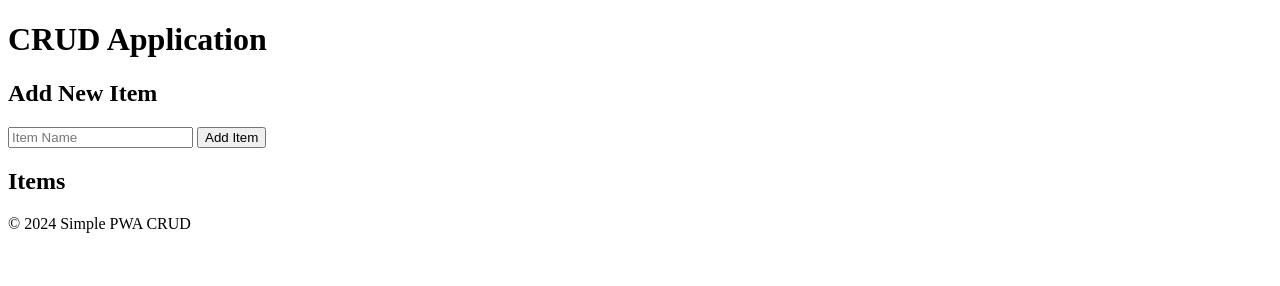
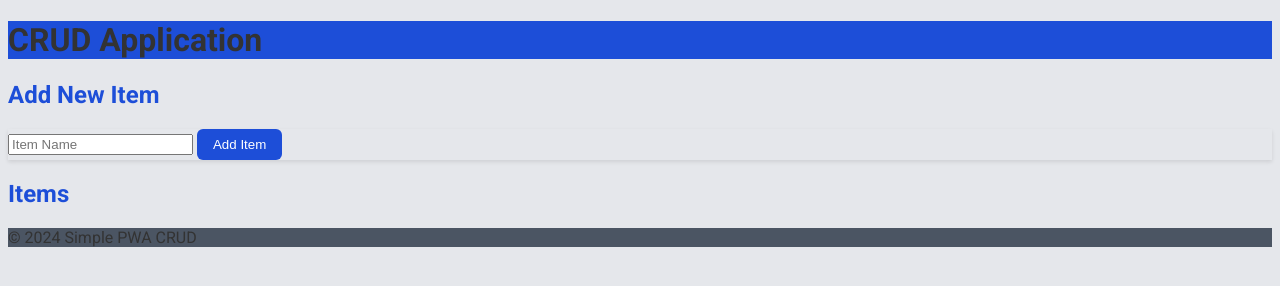
Before and after one commit to TaironeAlbuquerque/teste2, a plain HTML site: page index.html in a window 1280 px wide. Drawn offline with Linux system fonts and the light colour scheme; no server answers.

Commit message:
Update index.html

```diff
--- a/index.html
+++ b/index.html
@@ -5,7 +5,7 @@
     <meta charset="UTF-8">
     <meta name="viewport" content="width=device-width, initial-scale=1.0">
     <title>Simple PWA CRUD</title>
-    <link rel="stylesheet" href="css/style.css">
+    <link rel="stylesheet" href="css/styles.css">
     <link rel="manifest" href="manifest.json">
     <script defer src="js/main.js"></script>
     <script>
@@ -17,31 +17,32 @@
     </script>
 </head>
 
-<body class="bg-gray-100 font-sans leading-normal tracking-normal">
-    <header class="bg-blue-500 p-4 text-white">
+<body class="bg-tertiary font-sans leading-normal tracking-normal">
+
+    <header class="bg-primary p-4 text-white">
         <div class="container mx-auto">
             <h1 class="text-2xl">CRUD Application</h1>
         </div>
     </header>
 
     <main class="container mx-auto p-4">
-        <section id="form-section">
-            <h2 class="text-xl mb-4">Add New Item</h2>
-            <form id="item-form" class="bg-white p-4 shadow-md rounded">
+        <section id="form-section" class="mb-6">
+            <h2 class="text-xl mb-4 text-primary">Add New Item</h2>
+            <form id="item-form" class="bg-white p-4 shadow-custom rounded">
                 <input type="text" id="item-name" class="p-2 border border-gray-300 rounded w-full mb-2" placeholder="Item Name" required>
-                <button type="submit" class="bg-blue-500 text-white p-2 rounded">Add Item</button>
+                <button type="submit" class="btn">Add Item</button>
             </form>
         </section>
 
-        <section id="list-section" class="mt-6">
-            <h2 class="text-xl mb-4">Items</h2>
+        <section id="list-section">
+            <h2 class="text-xl mb-4 text-primary">Items</h2>
             <ul id="item-list" class="list-disc pl-5">
                 <!-- Items will be dynamically inserted here -->
             </ul>
         </section>
     </main>
 
-    <footer class="bg-gray-800 p-4 text-white text-center">
+    <footer class="bg-secondary p-4 text-white text-center">
         <p>&copy; 2024 Simple PWA CRUD</p>
     </footer>
 </body>
```
